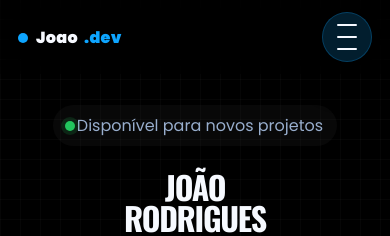
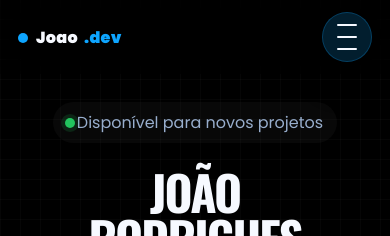
Before and after one commit to JoaoDev0711/portfolio, a plain HTML site: page index.html in a window 390 px wide. Shown: the top 236 px of the page. Drawn offline with nearby package versions, Linux system fonts and the light colour scheme.

Commit message:
Update styles.css

```diff
--- a/styles.css
+++ b/styles.css
@@ -113,7 +113,7 @@ main{padding-top:calc(var(--header-height) + 12px)}
 }
 
 @media (max-width:900px){
-  .name{font-size:32px;}
+  .name{font-size:48px;}
   .subtitle{padding:0 15px;font-size:.95rem;}
   .ctas{flex-direction:column;align-items:center;}
   .kpis{flex-direction:column;gap:16px;align-items:center;}
```
